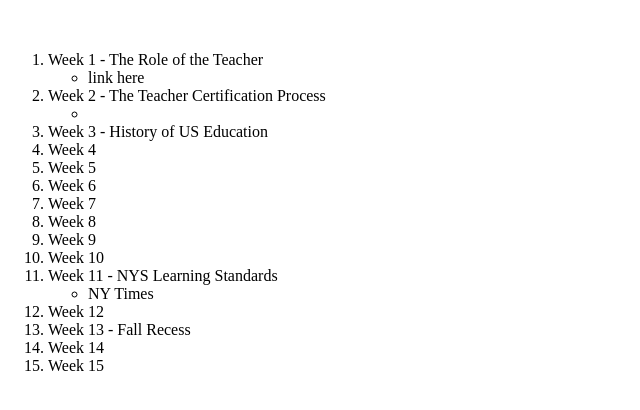
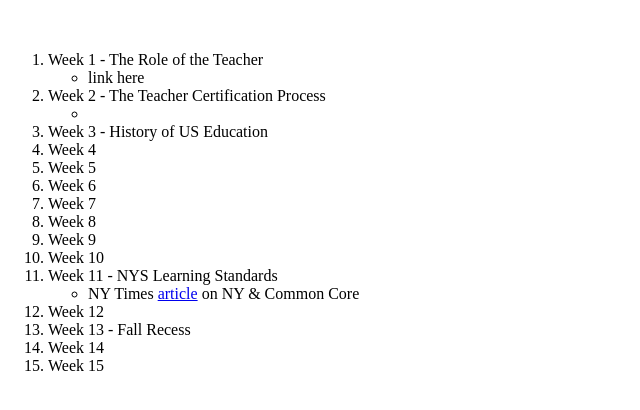
Before and after one commit to ejbray123/LAI350, a plain HTML site: page index.html in a window 1280 px wide. Shown: the part 110-520 px from the top of the page, without its empty margins (0-640 px from the left). Drawn offline with Linux system fonts and the light colour scheme.

Commit message:
Update index.html

```diff
--- a/index.html
+++ b/index.html
@@ -49,7 +49,7 @@
             <li>Week 10</li>
             <li>Week 11 - NYS Learning Standards</li>
                 <ul>
-                    <li>NY Times</li>
+                    <li>NY Times <a href="NY_common_core_NYS.pdf">article</a> on NY & Common Core</li>
                 </ul>
             <li>Week 12</li>
             <li>Week 13 - Fall Recess</li>
```
